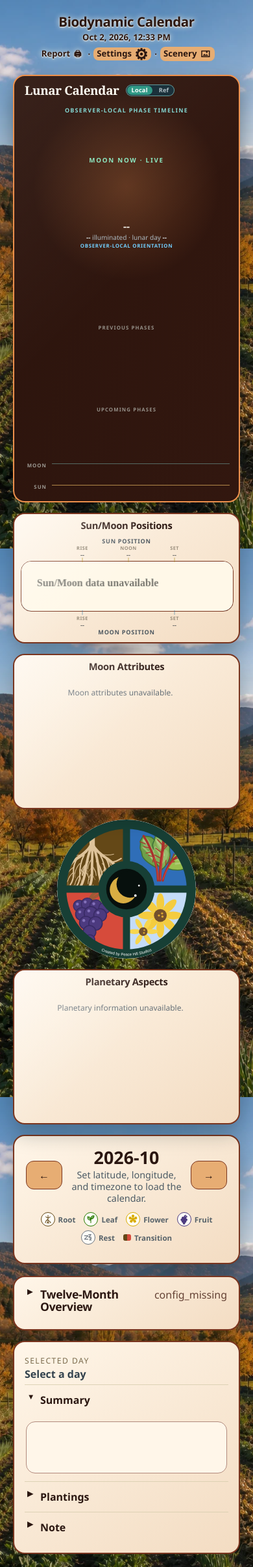
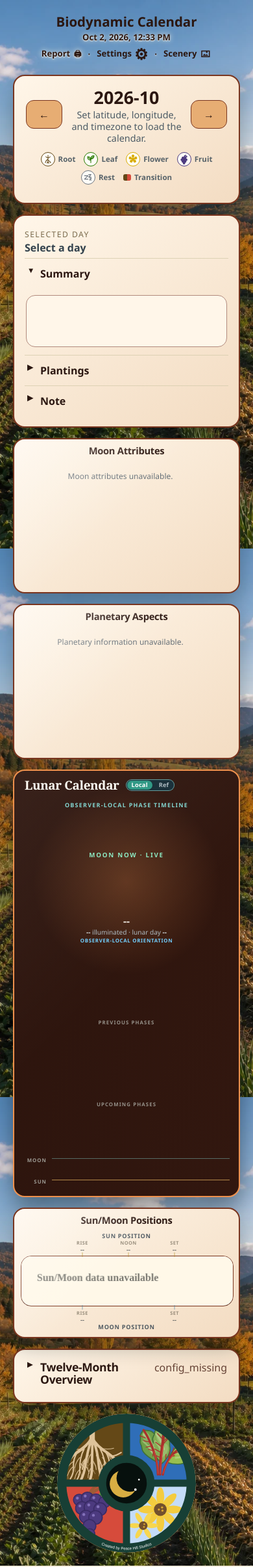
Before and after one commit to mot-yelraf/Biodynamic_Calendar, a FastAPI app: page / in a window 390 px wide. Shown: the whole page at 65% size. Run offline with FastAPI, Linux system fonts and the light colour scheme; data that the repository does not hold is empty; some libraries are stand-ins or nearby versions.

Commit message:
Improve mobile dashboard order and refresh controls (#24)

```diff
--- a/pyproject.toml
+++ b/pyproject.toml
@@ -4,7 +4,7 @@
 
 [project]
 name = "biodynamic-calendar"
-version = "v0.26.274.3"
+version = "v0.26.275.3"
 description = "Standalone biodynamic calendar library and local web app."
 readme = "README.md"
 requires-python = ">=3.11"
--- a/static/app.css
+++ b/static/app.css
@@ -983,6 +983,30 @@
 
 .hero-grid .planetary-panel {
   grid-area: planetary;
+}
+
+.dashboard-refresh-title,
+.dashboard-refresh-title:hover,
+.dashboard-refresh-title:active {
+  border: 0;
+  border-radius: 0;
+  padding: 0;
+  background: transparent;
+  color: inherit;
+  font: inherit;
+  box-shadow: none;
+  transform: none;
+}
+
+.hero-calendar-mark,
+.hero-calendar-mark:hover,
+.hero-calendar-mark:active {
+  background: #fff;
+  border: 0;
+  padding: 0;
+  min-width: 0;
+  box-shadow: none;
+  transform: none;
 }
 
 .hero-calendar-mark {
@@ -2726,10 +2750,16 @@
   border-color: var(--theme-border);
 }
 
-body[class*="theme-"] button:not(.settings-close):not(.moon-view-btn):not(.settings-tab),
+body[class*="theme-"] button:not(.settings-close):not(.moon-view-btn):not(.settings-tab):not(.standalone-app-header button),
 body[class*="theme-"] .secondary-btn {
   color: var(--theme-ink);
   background: var(--theme-button);
+}
+
+.standalone-app-header button,
+.standalone-app-header .header-report {
+  background: transparent;
+  box-shadow: none;
 }
 
 body[class*="theme-"] input,
@@ -2777,6 +2807,29 @@
 }
 
 @media (max-width: 980px) {
+  .page {
+    display: grid;
+    grid-template-columns: minmax(0, 1fr);
+    gap: var(--layout-gap);
+  }
+
+  /* Share one mobile grid so tiles can cross their desktop row groups. */
+  .page > .hero-grid,
+  .page > .calendar-shell,
+  .calendar-shell > .calendar-plan {
+    display: contents;
+  }
+
+  .standalone-app-header { order: 1; margin-bottom: 0; }
+  .calendar-panel { order: 2; }
+  .calendar-shell > .details { order: 3; }
+  .moon-attributes-panel { order: 4; }
+  .planetary-panel { order: 5; }
+  .lunar-cycle-panel { order: 6; }
+  .compact-position-panel { order: 7; }
+  .range-panel { order: 8; }
+  .hero-calendar-mark { order: 9; }
+
   .hero-grid,
   .config-grid,
   .calendar-shell {
--- a/static/app.js
+++ b/static/app.js
@@ -2412,6 +2412,10 @@
   });
 }
 
+document.querySelectorAll("[data-refresh-dashboard]").forEach((button) => {
+  button.addEventListener("click", () => window.location.reload());
+});
+
 setInterval(redrawCurrentAstro, SUN_REDRAW_MS);
 setInterval(() => { void refreshCurrentStatus(); }, STATUS_REFRESH_MS);
 
--- a/templates/index.html
+++ b/templates/index.html
@@ -14,7 +14,7 @@
   <main class="page">
     <header class="standalone-app-header">
       <div class="header-title-group">
-        <h1>Biodynamic Calendar</h1>
+        <h1><button type="button" class="dashboard-refresh-title" data-refresh-dashboard title="Refresh dashboard">Biodynamic Calendar</button></h1>
         <div class="header-meta">
           <span id="headerDate">Today</span>
         </div>
@@ -117,9 +117,9 @@
         </div>
       </section>
 
-      <div class="hero-calendar-mark">
+      <button type="button" class="hero-calendar-mark" data-refresh-dashboard aria-label="Refresh dashboard" title="Refresh dashboard">
         <img src="/static/bd-calendar-icon-512.svg?v={{ app_version }}" alt="Biodynamic Calendar symbol">
-      </div>
+      </button>
 
       <section class="panel astro-panel cosmic-panel planetary-panel" aria-labelledby="planetaryAspectsTitle">
         <div class="astro-head cosmic-head">
```
Also changed, not shown: e2e/app.spec.js (+42 -2 lines), README.md.
